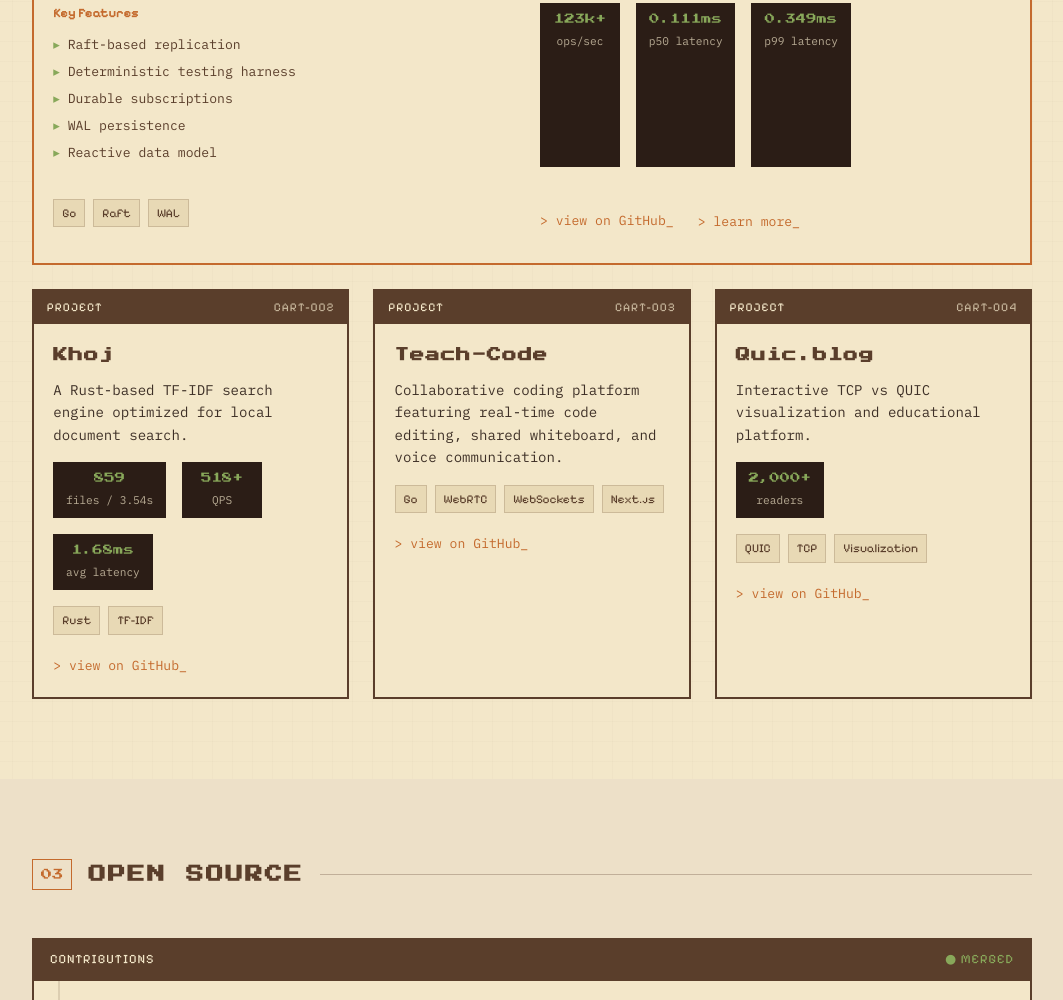
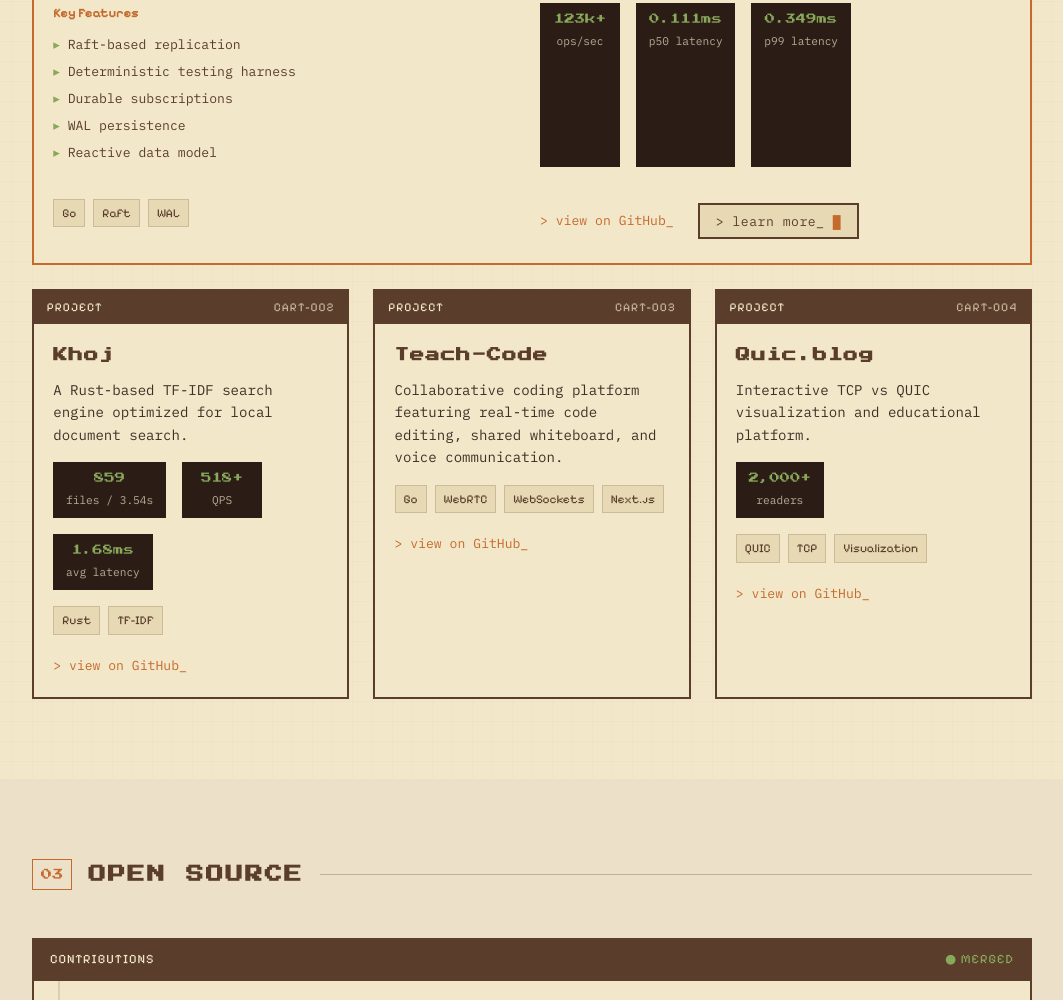
Before and after one commit to shankeleven/shashanksati.com, a plain HTML site: page index.html in a window 1280 px wide. Shown: the part 2068-3068 px from the top of the page, without its empty margins (108-1171 px from the left). Drawn offline with nearby package versions, Linux system fonts and the light colour scheme.

Commit message:
fix: Learn more button visibility

```diff
--- a/style.css
+++ b/style.css
@@ -309,11 +309,28 @@
 .card-link:hover { color: var(--green); }
 .card-actions { display: flex; gap: 1.5rem; align-items: center; flex-wrap: wrap; }
 .card-link-btn {
-  background: none; border: none; cursor: pointer;
+  background: var(--paper-dark); cursor: pointer;
   font-family: var(--body-font); font-size: 0.82rem;
-  color: var(--orange); padding: 0; transition: color 0.2s;
+  color: var(--sepia); padding: 0.45rem 1rem;
+  border: 2px solid var(--sepia);
+  letter-spacing: 0.5px;
+  transition: all 0.25s ease;
+  position: relative;
 }
-.card-link-btn:hover { color: var(--green); }
+.card-link-btn::after {
+  content: " █"; color: var(--orange);
+  animation: blink 1s step-end infinite;
+}
+.card-link-btn:hover {
+  background: var(--sepia); color: var(--paper);
+  box-shadow: 3px 3px 0 var(--orange);
+  transform: translate(-1px, -1px);
+}
+.card-link-btn:hover::after { color: var(--green); }
+.card-link-btn:active {
+  transform: translate(1px, 1px);
+  box-shadow: 1px 1px 0 var(--orange);
+}
 
 /* ═══════════ OPEN SOURCE ═══════════ */
 .opensource { background: var(--paper-mid); }
```
